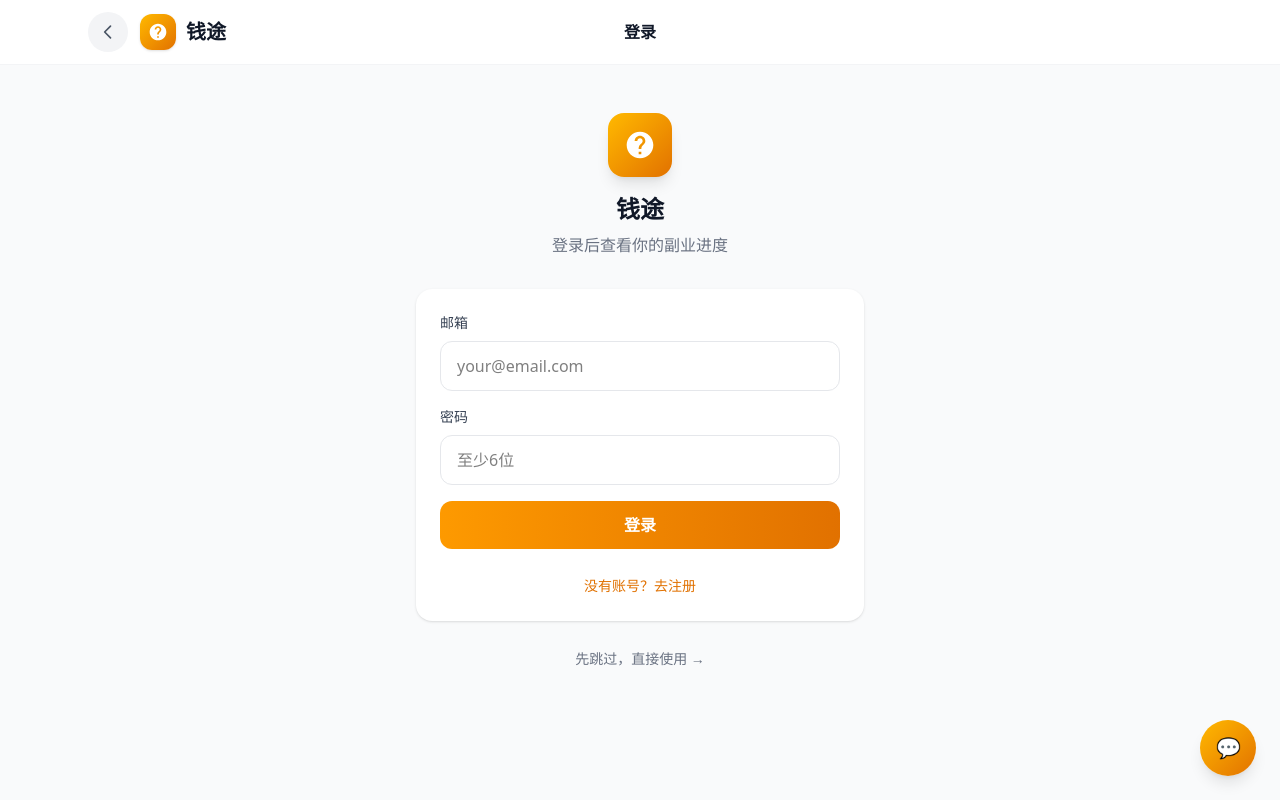
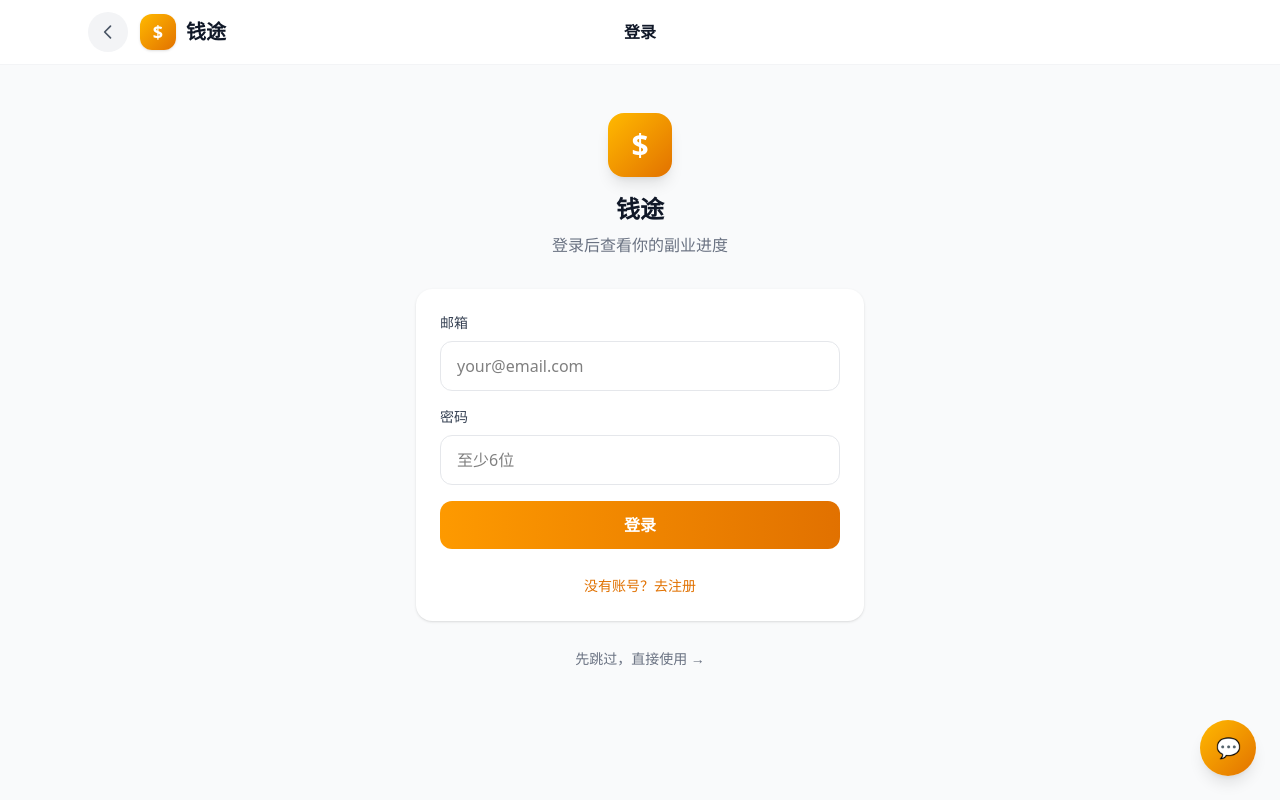
Before and after one commit to P4x1s/ai-side-hustle, a Next.js app: page /login in a window 1280 px wide. Built offline with nearby package versions, Linux system fonts and the light colour scheme; no server answers.

Commit message:
fix: 将Logo从问号改为美元符号$

```diff
--- a/src/app/login/page.tsx
+++ b/src/app/login/page.tsx
@@ -44,9 +44,7 @@ export default function LoginPage() {
         <div className="w-full max-w-md">
           <div className="text-center mb-8">
             <div className="w-16 h-16 mx-auto mb-4 bg-gradient-to-br from-amber-400 to-amber-600 rounded-2xl flex items-center justify-center shadow-lg">
-              <svg className="w-8 h-8 text-white" fill="currentColor" viewBox="0 0 24 24">
-                <path d="M12 2C6.48 2 2 6.48 2 12s4.48 10 10 10 10-4.48 10-10S17.52 2 12 2zm1 17h-2v-2h2v2zm2.07-7.75l-.9.92C13.45 12.9 13 13.5 13 15h-2v-.5c0-1.1.45-2.1 1.17-2.83l1.24-1.26c.37-.36.59-.86.59-1.41 0-1.1-.9-2-2-2s-2 .9-2 2H8c0-2.21 1.79-4 4-4s4 1.79 4 4c0 .88-.36 1.68-.93 2.25z"/>
-              </svg>
+              <span className="text-white font-bold text-3xl">$</span>
             </div>
             <h1 className="text-2xl font-bold text-gray-900">钱途</h1>
             <p className="text-gray-500 mt-2">
--- a/src/app/page.tsx
+++ b/src/app/page.tsx
@@ -171,9 +171,7 @@ export default function Home() {
             <div>
               <div className="flex items-center gap-2.5 mb-4">
                 <div className="w-9 h-9 bg-gradient-to-br from-amber-400 to-amber-600 rounded-xl flex items-center justify-center">
-                  <svg className="w-5 h-5 text-white" fill="currentColor" viewBox="0 0 24 24">
-                    <path d="M12 2C6.48 2 2 6.48 2 12s4.48 10 10 10 10-4.48 10-10S17.52 2 12 2zm1 17h-2v-2h2v2zm2.07-7.75l-.9.92C13.45 12.9 13 13.5 13 15h-2v-.5c0-1.1.45-2.1 1.17-2.83l1.24-1.26c.37-.36.59-.86.59-1.41 0-1.1-.9-2-2-2s-2 .9-2 2H8c0-2.21 1.79-4 4-4s4 1.79 4 4c0 .88-.36 1.68-.93 2.25z"/>
-                  </svg>
+                  <span className="text-white font-bold text-lg">$</span>
                 </div>
                 <span className="text-xl font-bold">钱途</span>
               </div>
--- a/src/components/Header.tsx
+++ b/src/components/Header.tsx
@@ -34,9 +34,7 @@ export default function Header({ title, showBack = false, showUser = true }: Hea
               className="flex items-center gap-2.5 hover:opacity-80 transition-opacity"
             >
               <div className="w-9 h-9 bg-gradient-to-br from-amber-400 to-amber-600 rounded-xl flex items-center justify-center shadow-sm">
-                <svg className="w-5 h-5 text-white" fill="currentColor" viewBox="0 0 24 24">
-                  <path d="M12 2C6.48 2 2 6.48 2 12s4.48 10 10 10 10-4.48 10-10S17.52 2 12 2zm1 17h-2v-2h2v2zm2.07-7.75l-.9.92C13.45 12.9 13 13.5 13 15h-2v-.5c0-1.1.45-2.1 1.17-2.83l1.24-1.26c.37-.36.59-.86.59-1.41 0-1.1-.9-2-2-2s-2 .9-2 2H8c0-2.21 1.79-4 4-4s4 1.79 4 4c0 .88-.36 1.68-.93 2.25z"/>
-                </svg>
+                <span className="text-white font-bold text-lg">$</span>
               </div>
               <span className="text-xl font-bold text-gray-900">钱途</span>
             </button>
```
